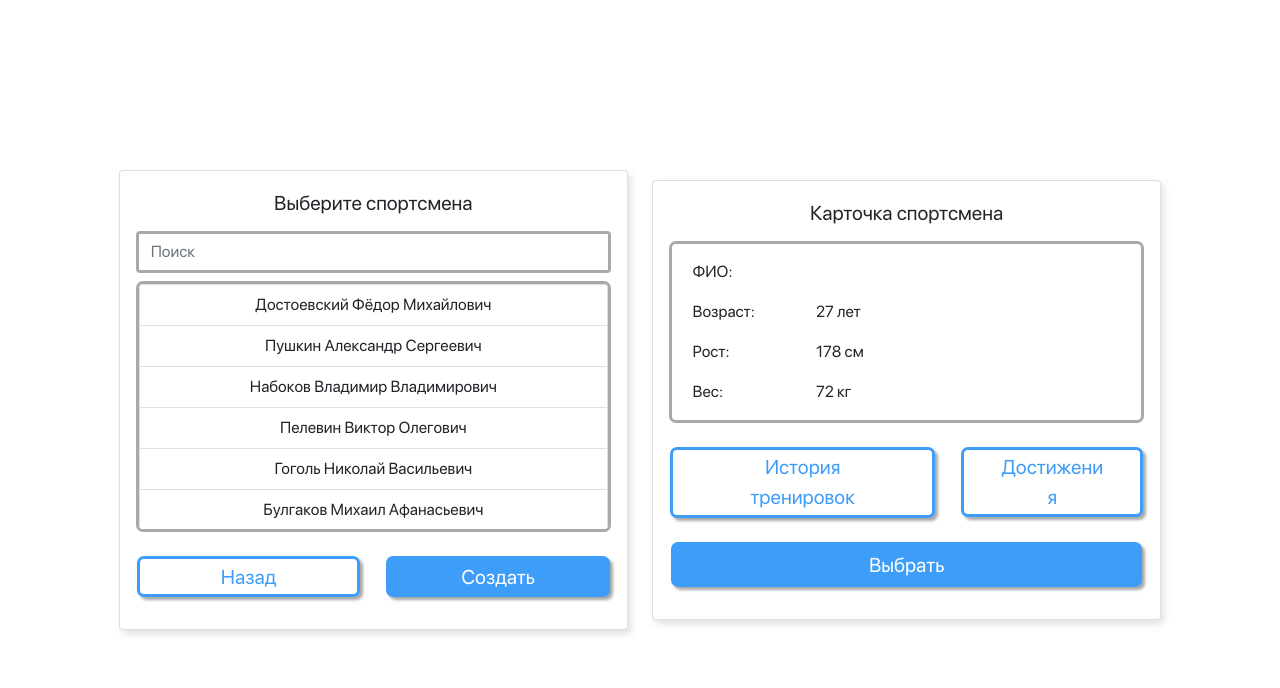
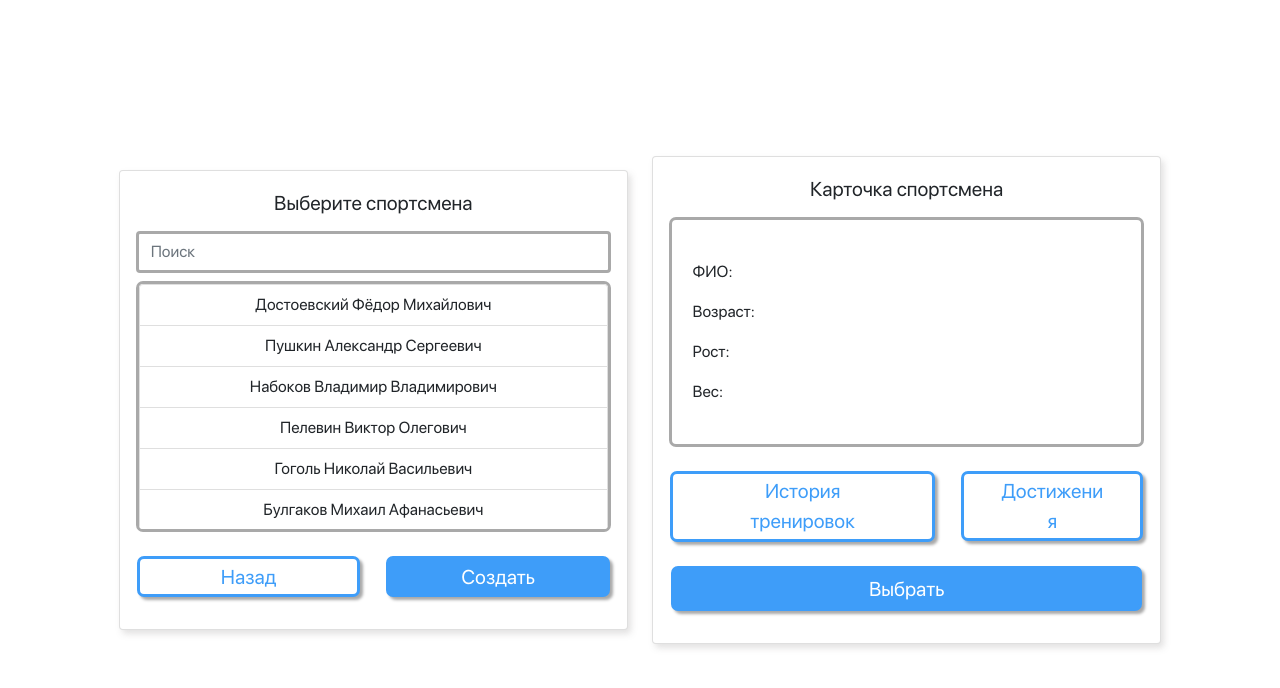
Before and after one commit to VagulinaAA/IoT, a plain HTML site: page SwimmingPool_v.1.0/choose_sportsman.html in a window 1280 px wide. Drawn offline with Linux system fonts and the light colour scheme.

Commit message:
choose_sportsman.html was edited

```diff
--- a/SwimmingPool_v.1.0/choose_sportsman.html
+++ b/SwimmingPool_v.1.0/choose_sportsman.html
@@ -41,7 +41,7 @@
                     <div class="card-body">
                         <h5 class="card-title mt-1 mb-3">Карточка спортсмена</h5>
                         <div class="border-3">
-                            <div class="row align-items-center justify-content-center flex-fill">
+                            <div class="row align-items-center justify-content-center flex-fill mt-4">
                                 <div class="col-md-3 text-left mt-3">
                                     <p class="text-md-start">ФИО:</p>
                                 </div>
@@ -54,7 +54,7 @@
                                     <p class="text-md-start">Возраст:</p>
                                 </div>
                                 <div class="col-md-8">
-                                    <p class="text-md-start" id="s_age">27 лет</p>
+                                    <p class="text-md-start" id="s_age"></p>
                                 </div>
                             </div>
                             <div class="row align-items-center justify-content-center flex-fill">
@@ -62,15 +62,15 @@
                                     <p class="text-md-start">Рост:</p>
                                 </div>
                                 <div class="col-md-8">
-                                    <p class="text-md-start" id="s_size">178 см</p>
+                                    <p class="text-md-start" id="s_size"></p>
                                 </div>
                             </div>
-                            <div class="row align-items-center justify-content-center flex-fill">
+                            <div class="row align-items-center justify-content-center flex-fill mb-4">
                                 <div class="col-md-3">
                                     <p class="text-md-start">Вес:</p>
                                 </div>
                                 <div class="col-md-8">
-                                    <p class="text-md-start" id="s_weight">72 кг</p>
+                                    <p class="text-md-start" id="s_weight"></p>
                                 </div>
                             </div>
                         </div>
```
